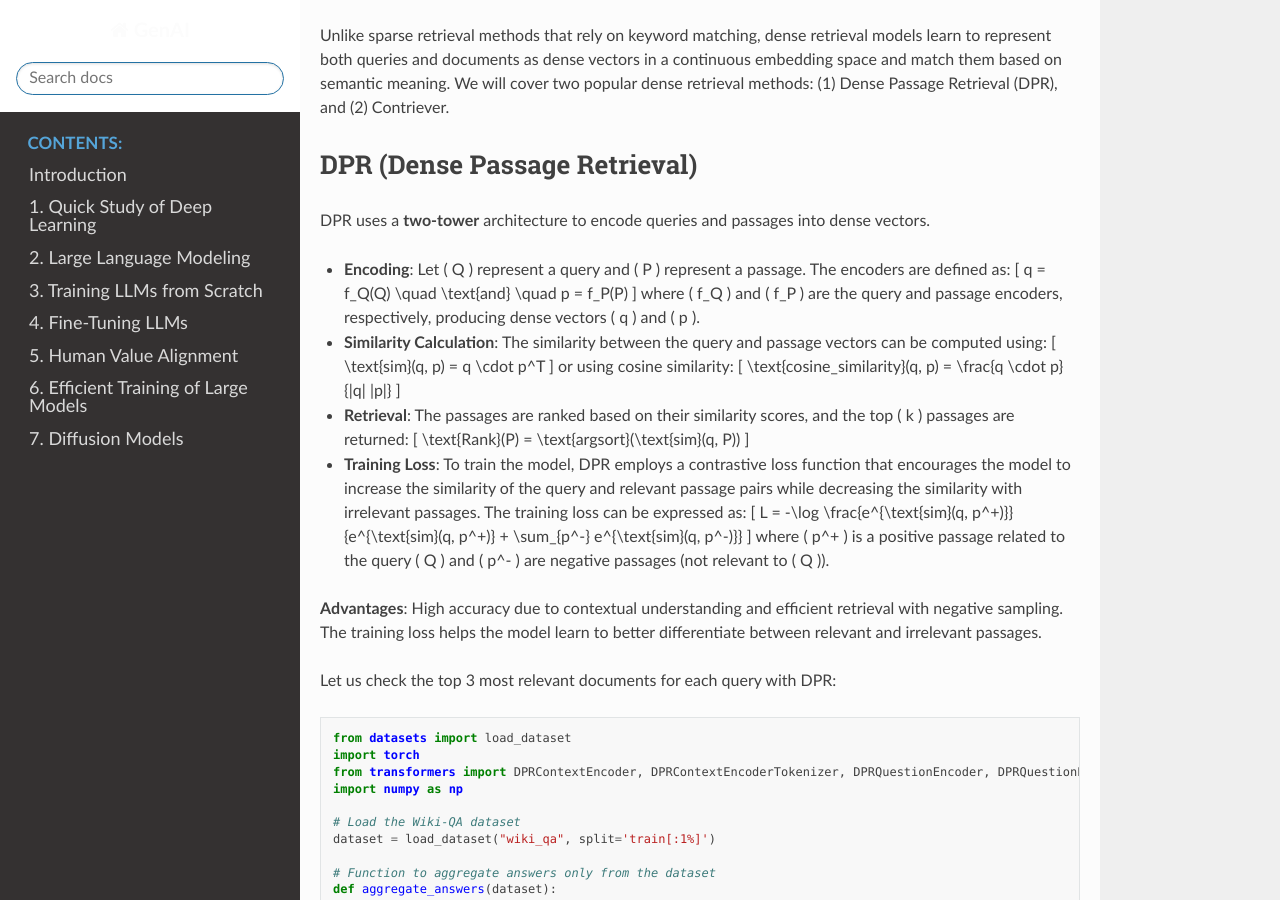
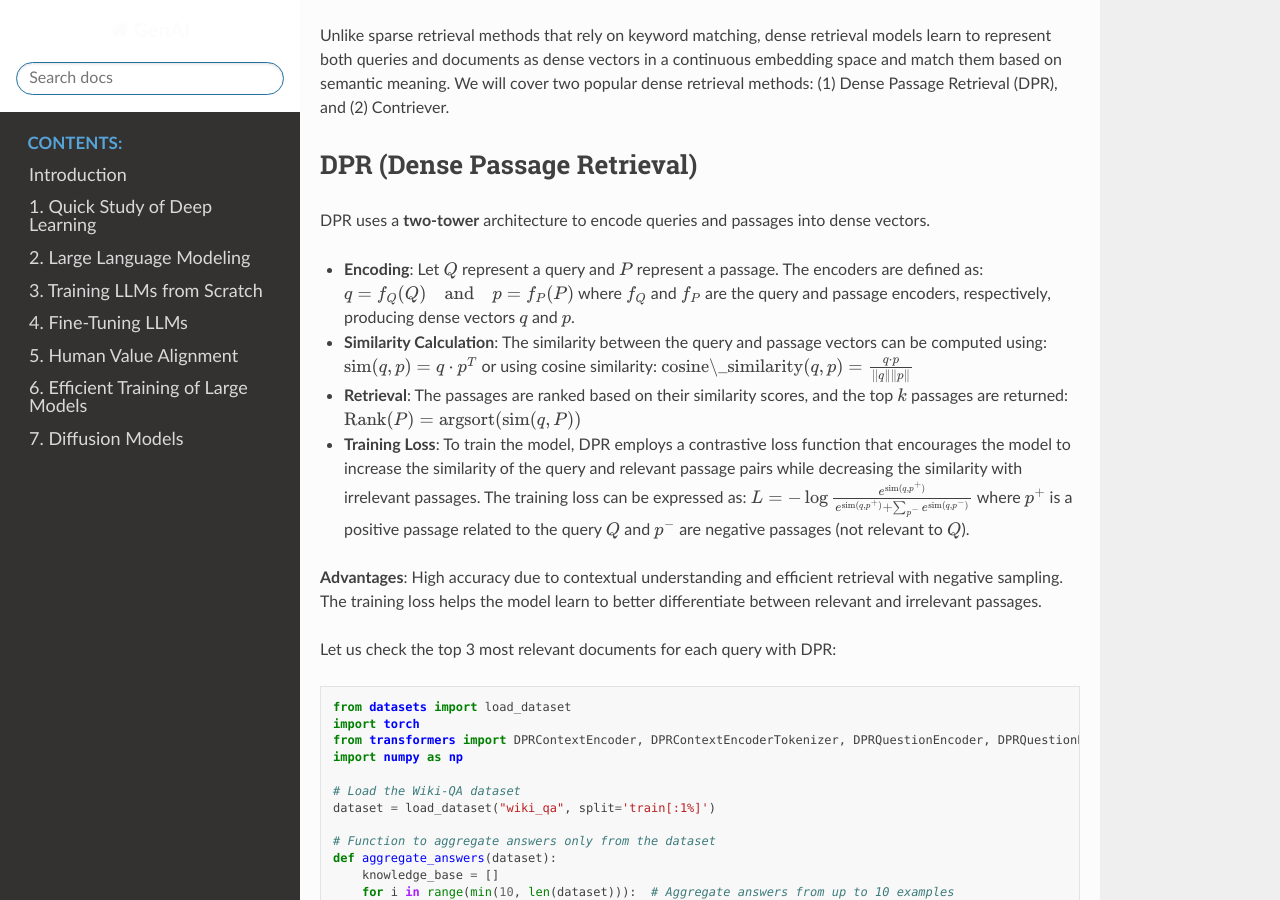
Before and after one commit to JieGroup/GenAI, a Sphinx documentation site: the page built from docs/rag/index.md, in a window 1280 px wide and 900 px high, scrolled down 6569 px. Built offline with Sphinx 7.4.7 and the Read the Docs theme 3.1.0, drawn with Linux system fonts in a browser that asks for light colours; formulas are drawn with MathJax 3; some of the changed text lies outside the part shown.

Commit message:
Update RAG latex

```diff
--- a/docs/rag/index.md
+++ b/docs/rag/index.md
@@ -284,31 +284,28 @@ Unlike sparse retrieval methods that rely on keyword matching, dense retrieval m
 
 DPR uses a **two-tower** architecture to encode queries and passages into dense vectors.
 
-- **Encoding**: Let \( Q \) represent a query and \( P \) represent a passage. The encoders are defined as:
-  \[
+- **Encoding**: Let $ Q $ represent a query and $ P $ represent a passage. The encoders are defined as:
+  $
   q = f_Q(Q) \quad \text{and} \quad p = f_P(P)
-  \]
-  where \( f_Q \) and \( f_P \) are the query and passage encoders, respectively, producing dense vectors \( q \) and \( p \).
+  $
+  where $ f_Q $ and $ f_P $ are the query and passage encoders, respectively, producing dense vectors $ q $ and $ p $.
 
 - **Similarity Calculation**: The similarity between the query and passage vectors can be computed using:
-  \[
+  $
   \text{sim}(q, p) = q \cdot p^T
-  \]
-  or using cosine similarity:
-  \[
-  \text{cosine\_similarity}(q, p) = \frac{q \cdot p}{\|q\| \|p\|}
-  \]
+  $ or using cosine similarity: $
+  \text{cosine\_similarity}(q, p) = \frac{q \cdot p}{\|q\| \|p\|} $
 
-- **Retrieval**: The passages are ranked based on their similarity scores, and the top \( k \) passages are returned:
-  \[
+- **Retrieval**: The passages are ranked based on their similarity scores, and the top $ k $ passages are returned:
+  $
   \text{Rank}(P) = \text{argsort}(\text{sim}(q, P))
-  \]
+  $
 
 - **Training Loss**: To train the model, DPR employs a contrastive loss function that encourages the model to increase the similarity of the query and relevant passage pairs while decreasing the similarity with irrelevant passages. The training loss can be expressed as:
-  \[
+  $
   L = -\log \frac{e^{\text{sim}(q, p^+)}}{e^{\text{sim}(q, p^+)} + \sum_{p^-} e^{\text{sim}(q, p^-)}}
-  \]
-  where \( p^+ \) is a positive passage related to the query \( Q \) and \( p^- \) are negative passages (not relevant to \( Q \)).
+  $
+  where $ p^+ $ is a positive passage related to the query $ Q $ and $ p^- $ are negative passages (not relevant to $ Q $).
 
 **Advantages**: High accuracy due to contextual understanding and efficient retrieval with negative sampling. The training loss helps the model learn to better differentiate between relevant and irrelevant passages.
 
@@ -388,29 +385,29 @@ Contriever is a **single-tower** dense retrieval model that leverages self-super
 
 
 1. **Encoding**: Similar to DPR, we start by encoding queries and documents by using the same encoder:
-   \[
+   $
    q = f(Q), \quad p = f(P)
-   \]
-   where $f$ is the encoder for both queries and passages, producing dense vector representations \( q \) and \( p \).
+   $
+   where $f$ is the encoder for both queries and passages, producing dense vector representations $ q $ and $ p $.
 
 2. **Self-Supervised Learning**: Contriever utilizes a self-supervised contrastive learning approach to optimize the embeddings. The contrastive loss function is defined as:
-   \[
+   $
    L = -\sum_{(q, p^+)} \log \frac{e^{\text{sim}(q, p^+)}}{e^{\text{sim}(q, p^+)} + \sum_{p^-} e^{\text{sim}(q, p^-)}}
-   \]
-   Here, \( p^+ \) is a relevant passage for the query \( Q \), and \( p^- \) are negative passages (not relevant).
+   $
+   Here, $ p^+ $ is a relevant passage for the query $ Q $, and $ p^- $ are negative passages (not relevant).
 
 3. **Dynamic Sampling**: During training, Contriever dynamically samples both hard negatives and diverse positives, which can be mathematically represented by:
-   \[
+   $
    P = \{p | p \text{ is relevant to } q\}
-   \]
-   \[
+   $
+   $
    N = \{p | p \text{ is not relevant to } q\}
-   \]
+   $
 
 4. **Retrieval Process**: The retrieval process in Contriever is similar to DPR, where the most relevant passages are identified based on their embeddings:
-   \[
+   $
    \text{Rank}(P) = \text{argsort}(\text{sim}(q, P))
-   \]
+   $
 
 Let us check the top 3 most relevant documents for each query with Contriver:
 
@@ -489,36 +486,36 @@ The Differentiable Search Index (DSI) framework reflects its approach in the con
 ### Objective Function for Differentiable Search Index (DSI)
 
 1. **Basic Formulation**:
-   The goal of DSI can be expressed as maximizing the likelihood of generating the correct document identifiers \( ID \) given a query \( Q \):
-   \[
+   The goal of DSI can be expressed as maximizing the likelihood of generating the correct document identifiers $ ID $ given a query $ Q $:
+   $
    L = -\sum_{(Q, ID) \in \mathcal{D}} \log P(ID | Q)
-   \]
+   $
    where:
-   - \( L \) is the total loss.
-   - \( \mathcal{D} \) is the training dataset consisting of pairs \( (Q, ID) \).
-   - \( ID \) is the set of document identifiers relevant to the query \( Q \).
+   - $ L $ is the total loss.
+   - $ \mathcal{D} $ is the training dataset consisting of pairs $ (Q, ID) $.
+   - $ ID $ is the set of document identifiers relevant to the query $ Q $.
 
 2. **Conditional Probability**:
    The model learns to predict the probability distribution of document identifiers conditioned on the input query:
-   \[
+   $
    P(ID | Q) = \text{softmax}(g(Q, D))
-   \]
+   $
    where:
-   - \( g(Q, D) \) is a function (often implemented as a neural network) that computes a score for each document identifier based on the query \( Q \) and a set of document representations \( D \).
+   - $ g(Q, D) $ is a function (often implemented as a neural network) that computes a score for each document identifier based on the query $ Q $ and a set of document representations $ D $.
 
 3. **Softmax Function**:
    To ensure that the output probabilities sum to one, the softmax function is applied:
-   \[
+   $
    P(ID_i | Q) = \frac{e^{g(Q, D_i)}}{\sum_{j=1}^{M} e^{g(Q, D_j)}}
-   \]
-   where \( M \) is the total number of document identifiers.
+   $
+   where $ M $ is the total number of document identifiers.
 
 4. **Training Loss**:
    The training loss can be expressed more explicitly as:
-   \[
+   $
    L = -\sum_{i=1}^{N} \log P(ID_i | Q_i)
-   \]
-   where \( N \) is the number of samples in the training set.
+   $
+   where $ N $ is the number of samples in the training set.
 
 In the example below, we'll simulate a simple DSI approach where the model generates relevant document IDs based on a query. Since we're focusing on the DSI concept, we won't rely on an external model for this demonstration; rather, we'll mock the behavior of DSI.
 
@@ -591,40 +588,40 @@ We will cover both **binary quantization** and **8-bit quantization**.
 
 ### 1. Binary Quantization
 
-In binary quantization, each element of the embedding is mapped to either 0 or 1. Given an embedding vector \( \mathbf{e} \) with elements \( e_i \), the binary quantization is defined as:
+In binary quantization, each element of the embedding is mapped to either 0 or 1. Given an embedding vector $ \mathbf{e} $ with elements $ e_i $, the binary quantization is defined as:
 
-\[
+$
 \text{Binary}(e_i) =
 \begin{cases}
 1 & \text{if } e_i > 0 \\
 0 & \text{if } e_i \leq 0
 \end{cases}
-\]
+$
 
-Thus, for an embedding vector \( \mathbf{e} = [e_1, e_2, \ldots, e_d] \), the binary quantized vector \( \mathbf{b} \) is:
+Thus, for an embedding vector $ \mathbf{e} = [e_1, e_2, \ldots, e_d] $, the binary quantized vector $ \mathbf{b} $ is:
 
-\[
+$
 \mathbf{b} = [\text{Binary}(e_1), \text{Binary}(e_2), \ldots, \text{Binary}(e_d]
-\]
+$
 
 ### 2. 8-Bit Quantization
 
 In 8-bit quantization, each element of the embedding is scaled to fit within the range of 0 to 255. The mathematical steps can be described as follows:
 
-1. **Normalization**: First, normalize the embedding vector \( \mathbf{e} \) to the range \([0, 1]\):
-   \[
+1. **Normalization**: First, normalize the embedding vector $ \mathbf{e} $ to the range $[0, 1]$:
+   $
    \mathbf{e}_{\text{normalized}} = \frac{\mathbf{e} - \text{min}(\mathbf{e})}{\text{max}(\mathbf{e}) - \text{min}(\mathbf{e})}
-   \]
+   $
 
-2. **Scaling**: Scale the normalized values to the range \([0, 255]\):
-   \[
+2. **Scaling**: Scale the normalized values to the range $[0, 255]$:
+   $
    \mathbf{e}_{\text{scaled}} = \mathbf{e}_{\text{normalized}} \times 255
-   \]
+   $
 
 3. **Quantization**: Convert the scaled values to 8-bit integers:
-   \[
+   $
    \mathbf{e}_{\text{quantized}} = \text{round}(\mathbf{e}_{\text{scaled}})
-   \]
+   $
    where the round operation converts each value to the nearest integer within the range of 0 to 255.
 
 With optimized implementations, quantization can significantly reduce the memory footprint and computational cost of retrieval systems while maintaining retrieval accuracy.
@@ -747,7 +744,7 @@ We introduce two approaches for generation in the context of RAG: (1) **Retrieva
 KNN-LM (K-Nearest Neighbors Language Model) is a method that enhances language models by integrating a retrieval component. It leverages a set of pre-stored document embeddings to retrieve the most relevant contexts during the generation process. This allows the model to condition its responses on relevant information from retrieved documents.
 
 **Key Steps**:
-- **Retrieve**: Given a query, retrieve the top \( k \) nearest document embeddings using a similarity measure.
+- **Retrieve**: Given a query, retrieve the top $ k $ nearest document embeddings using a similarity measure.
 - **Generate**: Use the retrieved contexts as additional input to the language model to generate a response.
 
 **Code Example**:
```
